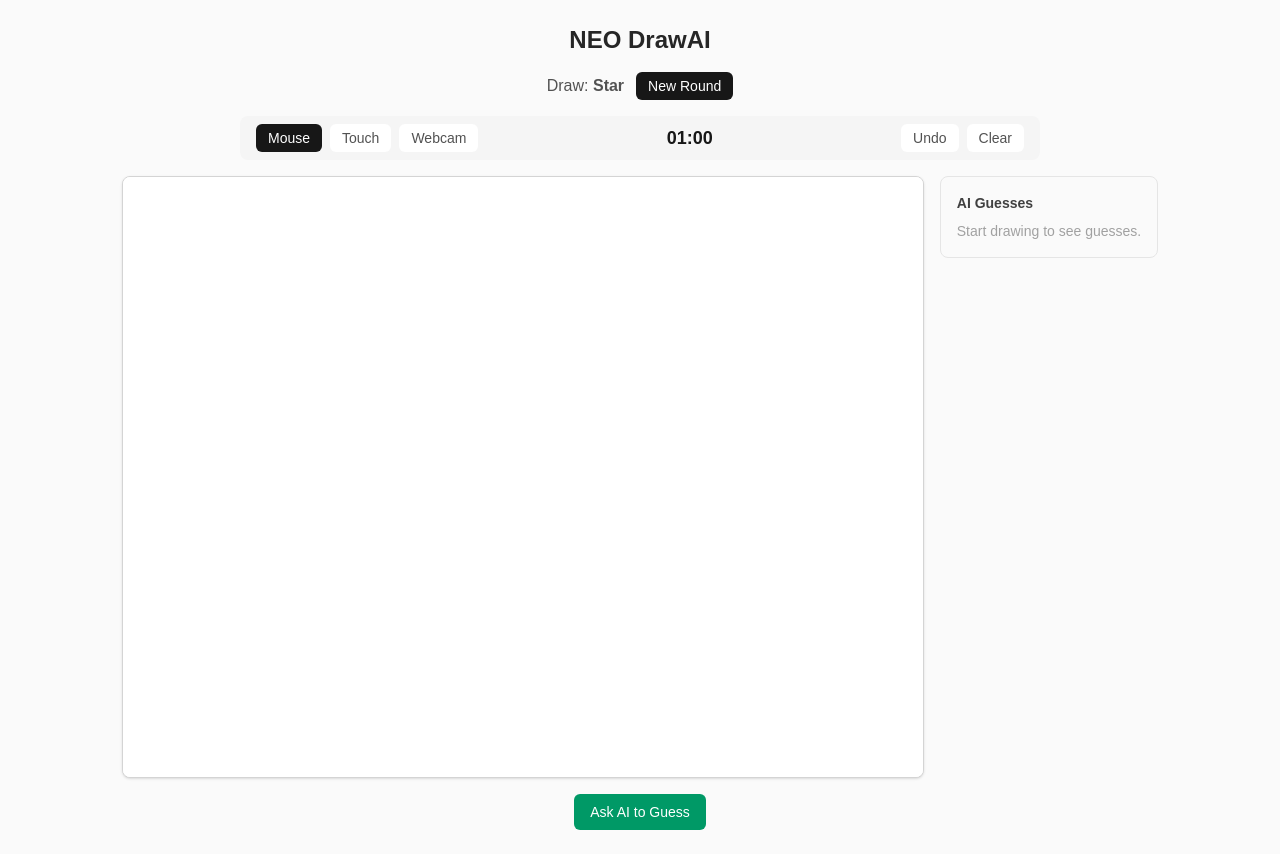
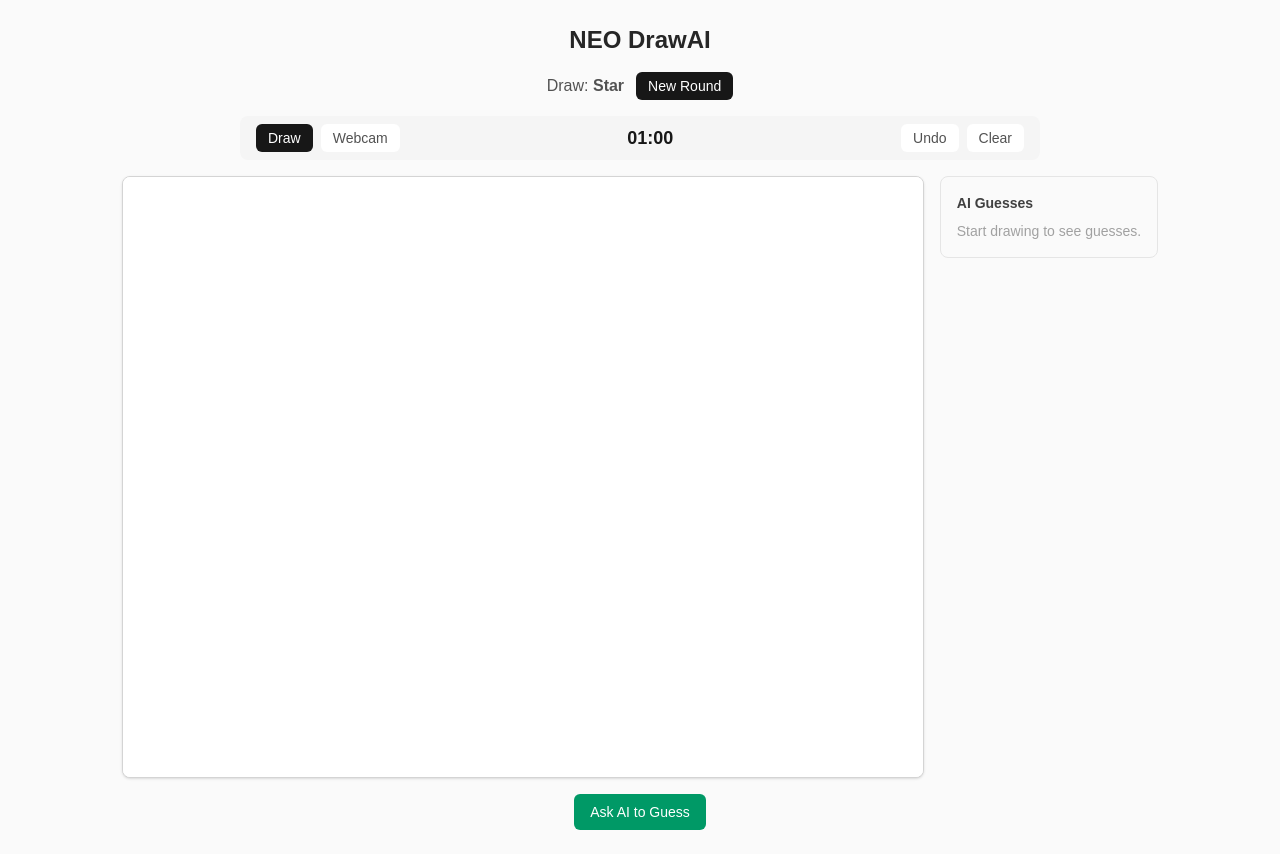
Before and after one commit to rmit-nct/DrawAI, a Next.js app in the folder neo-draw-ai-scaffold/: page / in a window 1280 px wide. Built offline with nearby package versions, Linux system fonts and the light colour scheme.

Commit message:
Fixes some bugs of the canvas

```diff
--- a/neo-draw-ai-scaffold/src/app/page.tsx
+++ b/neo-draw-ai-scaffold/src/app/page.tsx
@@ -21,7 +21,7 @@ const USE_MOCK_AI = true;
 
 export default function Home() {
   const canvasHandle = useRef<DrawingCanvasHandle>(null);
-  const [inputMode, setInputMode] = useState<InputMode>("mouse");
+  const [inputMode, setInputMode] = useState<InputMode>("draw");
   // Starts null (same on server + client) and is filled in on mount so
   // Math.random() never runs during SSR — avoids a hydration mismatch,
   // since the server's random pick would differ from the client's.
--- a/neo-draw-ai-scaffold/src/components/canvas/DrawingCanvas.tsx
+++ b/neo-draw-ai-scaffold/src/components/canvas/DrawingCanvas.tsx
@@ -49,11 +49,27 @@ export const DrawingCanvas = forwardRef<DrawingCanvasHandle, DrawingCanvasProps>
         ref={canvasRef}
         width={width}
         height={height}
-        onPointerDown={handlePointerDown}
+        draggable={false}
+        onPointerDown={(e) => {
+          // Once the canvas has pixels on it, browsers let you drag it like
+          // an image — that native drag gesture hijacks the pointer sequence
+          // and would otherwise swallow every stroke after the first.
+          // preventDefault + the draggable/onDragStart guards below are
+          // enough to stop that; deliberately NOT using setPointerCapture
+          // here — it can get stuck active across browsers when combined
+          // with preventDefault, silently blocking every stroke after the
+          // one where it got stuck (that's what caused the "every other
+          // stroke fails" bug).
+          e.preventDefault();
+          handlePointerDown(e);
+        }}
         onPointerMove={handlePointerMove}
         onPointerUp={handlePointerUp}
+        onPointerCancel={handlePointerUp}
         onPointerLeave={handlePointerUp}
-        className="touch-none rounded-lg border border-neutral-300 bg-white shadow-sm"
+        onDragStart={(e) => e.preventDefault()}
+        className="touch-none select-none rounded-lg border border-neutral-300 bg-white shadow-sm"
+        style={{ WebkitUserSelect: "none", WebkitTouchCallout: "none" }}
       />
     );
   }
--- a/neo-draw-ai-scaffold/src/components/ui/Toolbar.tsx
+++ b/neo-draw-ai-scaffold/src/components/ui/Toolbar.tsx
@@ -10,6 +10,11 @@ interface ToolbarProps {
   secondsLeft: number;
 }
 
+const MODE_LABELS: Record<InputMode, string> = {
+  draw: "Draw", // mouse + touch, unified — Pointer Events handle both natively
+  webcam: "Webcam",
+};
+
 export function Toolbar({
   inputMode,
   onInputModeChange,
@@ -20,17 +25,17 @@ export function Toolbar({
   return (
     <div className="flex w-full max-w-[800px] items-center justify-between rounded-lg bg-neutral-100 px-4 py-2">
       <div className="flex gap-2">
-        {(["mouse", "touch", "webcam"] as InputMode[]).map((mode) => (
+        {(["draw", "webcam"] as InputMode[]).map((mode) => (
           <button
             key={mode}
             onClick={() => onInputModeChange(mode)}
-            className={`rounded-md px-3 py-1 text-sm capitalize transition ${
+            className={`rounded-md px-3 py-1 text-sm transition ${
               inputMode === mode
                 ? "bg-neutral-900 text-white"
                 : "bg-white text-neutral-600 hover:bg-neutral-200"
             }`}
           >
-            {mode}
+            {MODE_LABELS[mode]}
           </button>
         ))}
       </div>
--- a/neo-draw-ai-scaffold/src/hooks/useCanvasDrawing.ts
+++ b/neo-draw-ai-scaffold/src/hooks/useCanvasDrawing.ts
@@ -58,8 +58,13 @@ export function useCanvasDrawing(options: UseCanvasDrawingOptions = {}) {
   }, [color, lineWidth]);
 
   const endStroke = useCallback(() => {
-    if (currentStroke.current) {
-      setStrokes((prev) => [...prev, currentStroke.current as Stroke]);
+    // Snapshot before clearing the ref below — setStrokes's updater runs
+    // later (at render time), so a closure reading currentStroke.current
+    // directly would see it already nulled out, silently dropping every
+    // stroke past the first into the array as `null`.
+    const finishedStroke = currentStroke.current;
+    if (finishedStroke) {
+      setStrokes((prev) => [...prev, finishedStroke]);
     }
     currentStroke.current = null;
     isDrawing.current = false;
--- a/neo-draw-ai-scaffold/src/types/index.ts
+++ b/neo-draw-ai-scaffold/src/types/index.ts
@@ -1,6 +1,10 @@
 // Core shared types for NEO DrawAI
 
-export type InputMode = "mouse" | "touch" | "webcam";
+// "draw" covers both mouse and touch — the Pointer Events API already
+// unifies them into one event model, so there's no real behavioral
+// difference to toggle between. "webcam" is the one genuinely different
+// input path (hand-tracking driven).
+export type InputMode = "draw" | "webcam";
 
 export interface Point {
   x: number;
```
Also changed, not shown: 2 other files (tests, documents, lock files or other folders).
